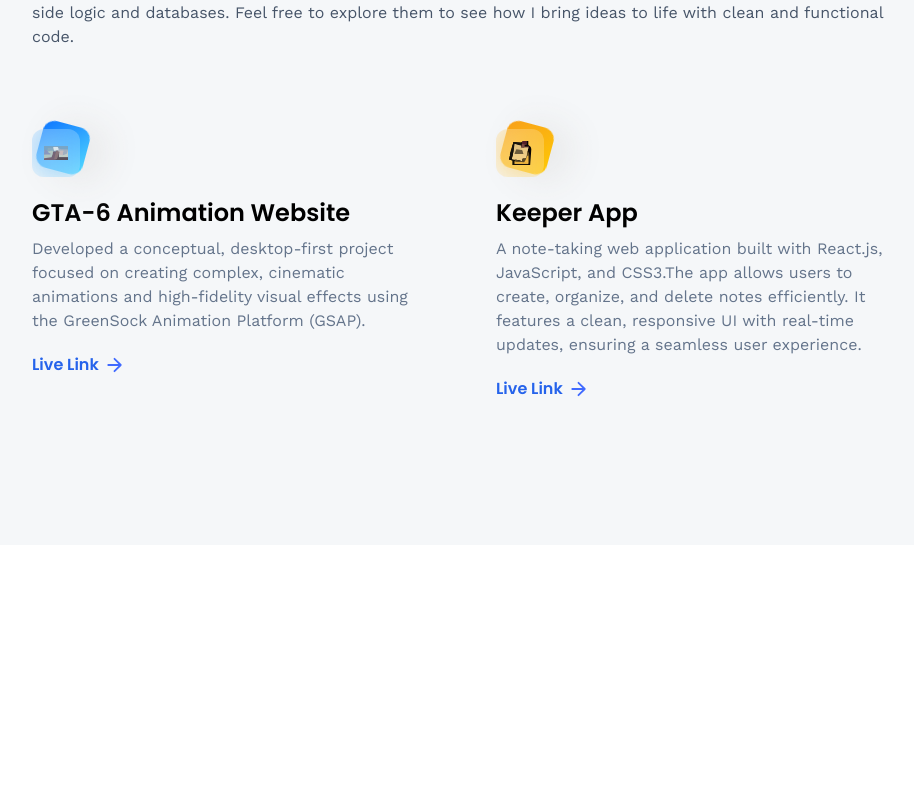
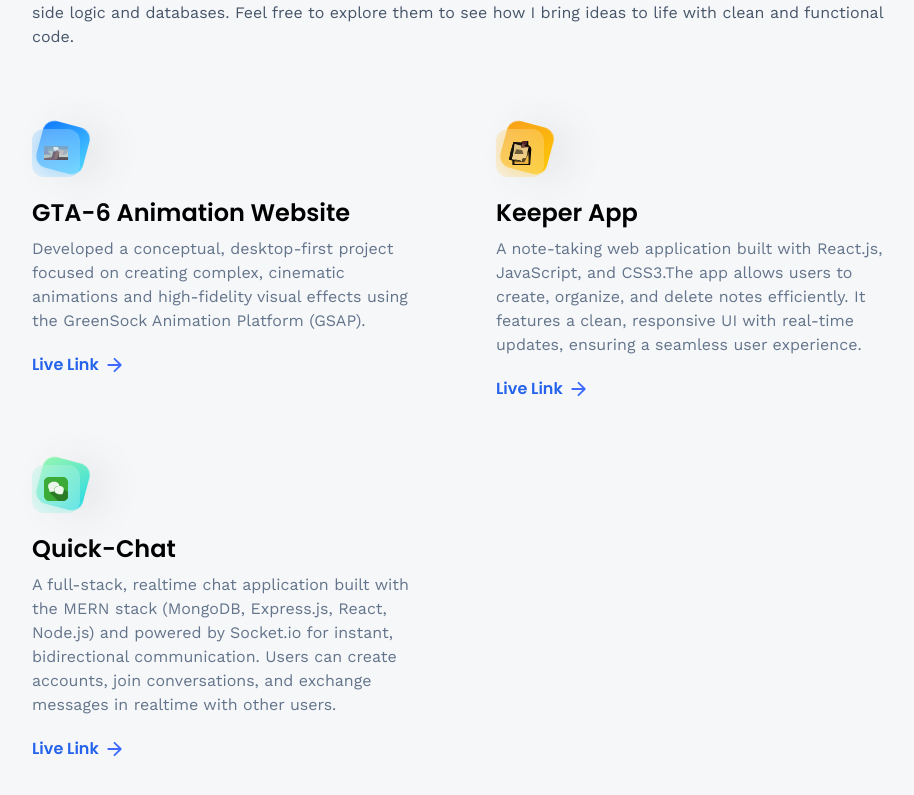
Before and after one commit to Chirag2440/3d-portfolio, a React (Vite) app: page /projects in a window 1280 px wide. Shown: the part 259-1054 px from the top of the page, without its empty margins (160-1074 px from the left). Before the commit the page ends 804 px from the top, so only its background shows below. Built offline with nearby package versions, Linux system fonts and the light colour scheme.

Commit message:
Commit Complete

```diff
--- a/src/assets/icons/index.js
+++ b/src/assets/icons/index.js
@@ -20,8 +20,10 @@ import soundon from './soundon.png'
 import soundoff from './soundoff.png'
 import gta6 from './gta6.svg'
 import keeper from './keeper.svg'
+import chatlogo from './chatlogo.svg'
 
 export {
+    chatlogo,
     css,
     gta6,
     express,
--- a/src/constants/index.js
+++ b/src/constants/index.js
@@ -1,4 +1,5 @@
 import {
+    chatlogo,
     gta6,
     keeper,
     contact,
@@ -125,5 +126,11 @@ export const projects = [
         description: 'A note-taking web application built with React.js, JavaScript, and CSS3.The app allows users to create, organize, and delete notes efficiently. It features a clean, responsive UI with real-time updates, ensuring a seamless user experience.',
         link: 'https://github.com/Chirag2440/KeeperApp',
     },
-
+    {
+        iconUrl: chatlogo,
+        theme: 'btn-back-green',
+        name: 'Quick-Chat',
+        description: 'A full-stack, realtime chat application built with the MERN stack (MongoDB, Express.js, React, Node.js) and powered by Socket.io for instant, bidirectional communication. Users can create accounts, join conversations, and exchange messages in realtime with other users.',
+        link: 'https://github.com/Chirag2440/quick-Chat',
+    }
 ];
--- a/src/pages/Home.jsx
+++ b/src/pages/Home.jsx
@@ -1,7 +1,7 @@
 import {Suspense, useState, useEffect, useRef} from 'react'
 import { Canvas } from '@react-three/fiber';
 import Loader from '../components/Loader';
-import  Island from '../models/island';
+import  Island from '../models/Island';
 import  Sky  from '../models/Sky';
 import  Bird  from '../models/Bird';
 import  Plane  from '../models/Plane';
```
Also changed, not shown: src/assets/icons/chatlogo.svg (added).
